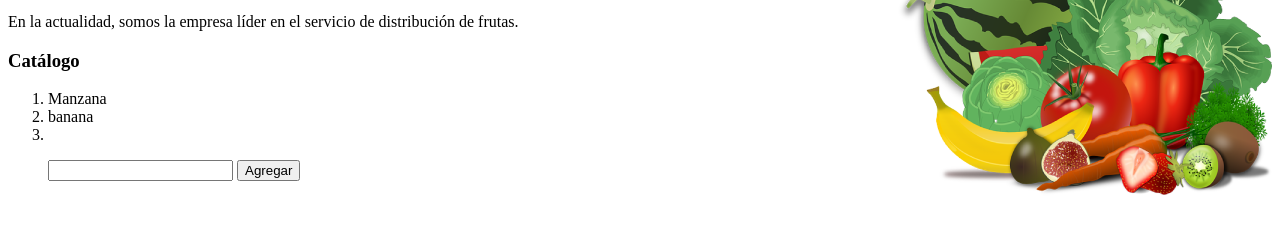
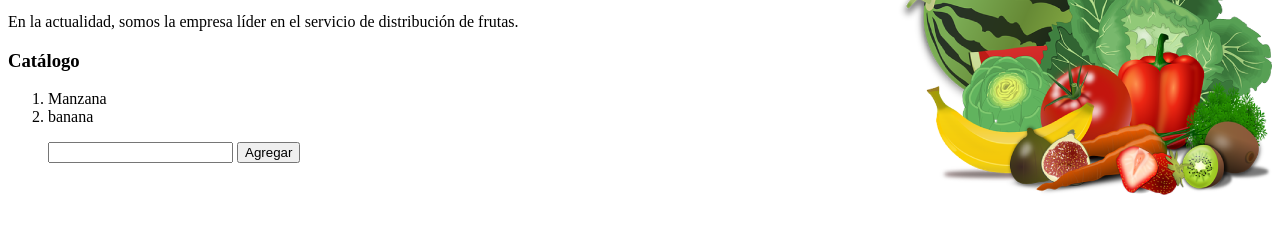
Before and after one commit to valerydeleon/Frutas, a plain HTML site: page index.html in a window 1280 px wide. Shown: the part 101-334 px from the top of the page. Drawn offline with Linux system fonts and the light colour scheme.

Commit message:
se cambio el id de imprimir texto a la etiqueta de lista ordenada

```diff
--- a/assets/js/javascript.js
+++ b/assets/js/javascript.js
@@ -1,56 +1,6 @@
-// var frutas = [];
-//
-// function obtenerListaFrutas(){
-//   return frutas;
-// }
-//
-// function agregarFruta(){
-//
-//   var ingresaFruta = new Object();
-//   ingresaFruta.nuevaFruta = document.getElementById("nuevoLi").value;
-//   frutas.push(agregarFruta)
-//
-//   return agregarFruta;
-// }
-//
-// function mostrar(fruta){
-//   var resultado = "";
-//   resultado += fruta.nuevaFruta;
-//
-//   return resultado;
-// }
-//
-// function mostrarListadeFrutas(frutas){
-//   var lista = "";
-//   for( var i = 0; i < frutas.length; i++){
-//     lista += mostrar(frutas[i]);
-//   }
-//
-//   return lista;
-// }
-//
-// // +function (){
-// //
-// //   var botonMostrar = document.getElementById("mostrar");
-// //   var resultado = document.getElementById("print_InputLi")
-// //
-// //   var eventoMostrar = function(e){
-// //     e.preventDefault();
-// //     var frutas = obtenerListaFrutas();
-// //     botonMostrar.innerHTML = mostrarListadeFrutas(frutas)
-// //   };
-// //
-// //   botonMostrar.addEventListener("click", eventoMostrar);
-// //
-// // }();
-
-
 function agregar_a_li(){
   var inputLi = document.getElementById("nuevoLi").value;
-  // for(var i = 0; i < inputLi.length; i++){
-    var li = document.createElement(li);
-    li.id = inputLi;
+    var li = document.createElement("li");
     li.innerHTML = inputLi;
     document.getElementById("print_InputLi").appendChild(li);
-  // }
 };
--- a/index.html
+++ b/index.html
@@ -23,13 +23,12 @@
     <p>
       <h3>Catálogo</h3>
 
-      <form>
-        <ol>
+      <div>
+        <ol id="print_InputLi" >
           <li>Manzana</li>
           <li>banana</li>
-          <li id="print_InputLi" ></li>
         </ol>
-      </form>
+      </div>
 
       <ol>
         <input type="text" id="nuevoLi" >
```
Also changed, not shown: 1 other file.
